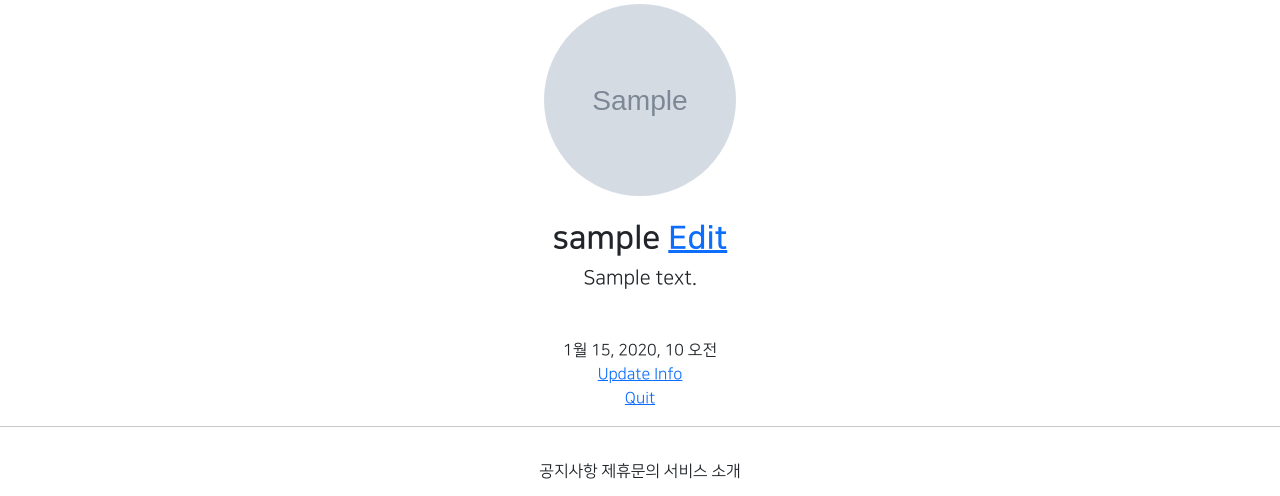
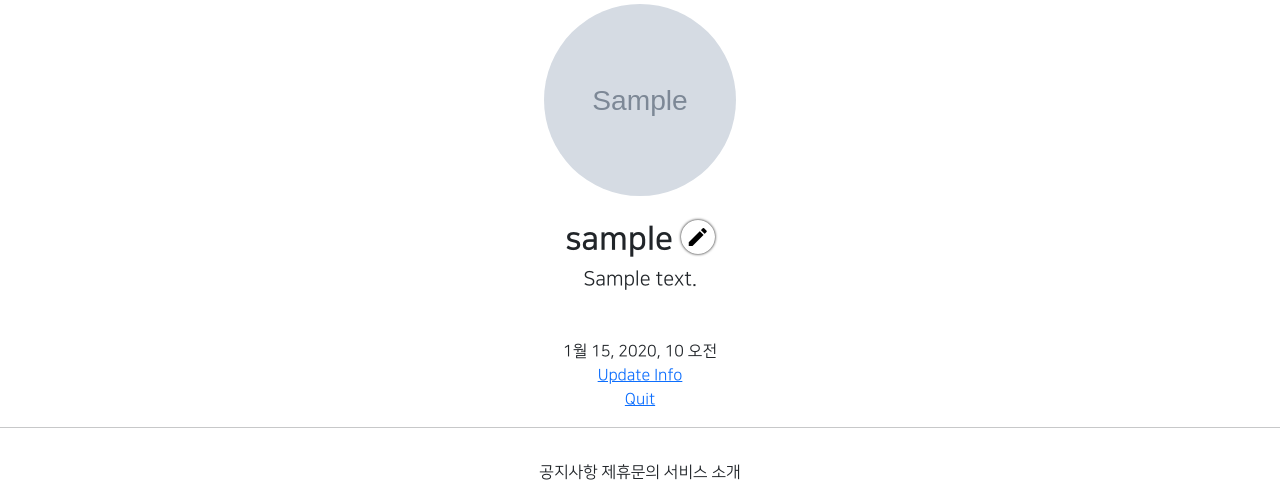
Before and after one commit to TTioTTi/gis_1ban, a Django app: page /accounts/detail/1 in a window 1280 px wide. Shown: the part 237-733 px from the top of the page. Run offline with Django 3.2, Linux system fonts and the light colour scheme; a user stored in the database is signed in; tables that the repository leaves empty hold one stand-in row (values such as "Sample post"); grey boxes marked "Sample" are stand-in pictures; parts of the project's set-up code (start-up, migrations or seed data) failed here and were passed over; some libraries are stand-ins or nearby versions.

Commit message:
7/29 1ban class commit 1

```diff
--- a/accountapp/templates/accountapp/detail.html
+++ b/accountapp/templates/accountapp/detail.html
@@ -12,8 +12,9 @@
                 {{ target_user.profile.nickname }}
 
                     {% if user == target_user %}
-                    <a href="{% url 'profileapp:update' pk=target_user.profile.pk %}" >
-                        Edit
+                    <a href="{% url 'profileapp:update' pk=target_user.profile.pk %}"
+                       class="material-icons round_button">
+                        edit
                     </a>
                     {% endif %}
 
--- a/static/base.css
+++ b/static/base.css
@@ -29,3 +29,15 @@
 .NNS_B {
     font-family: 'NanumSquareB', cursive;
 }
+
+.round_button {
+    color: black;
+    text-decoration: none;
+    box-shadow: 0 0 3px black;
+    border-radius: 20rem;
+    padding: 0.3rem;
+}
+
+.round_button:hover {
+    color: dimgray;
+}
--- a/templates/head.html
+++ b/templates/head.html
@@ -14,6 +14,11 @@
 
     {# default css links #}
     <link rel="stylesheet" type="text/css" href="{% static "base.css" %}">
+
+    {# MATERIAL ICONS LINK #}
+    <link href="https://fonts.googleapis.com/css2?family=Material+Icons"
+      rel="stylesheet">
+
 
     <style>
         @font-face {
```
